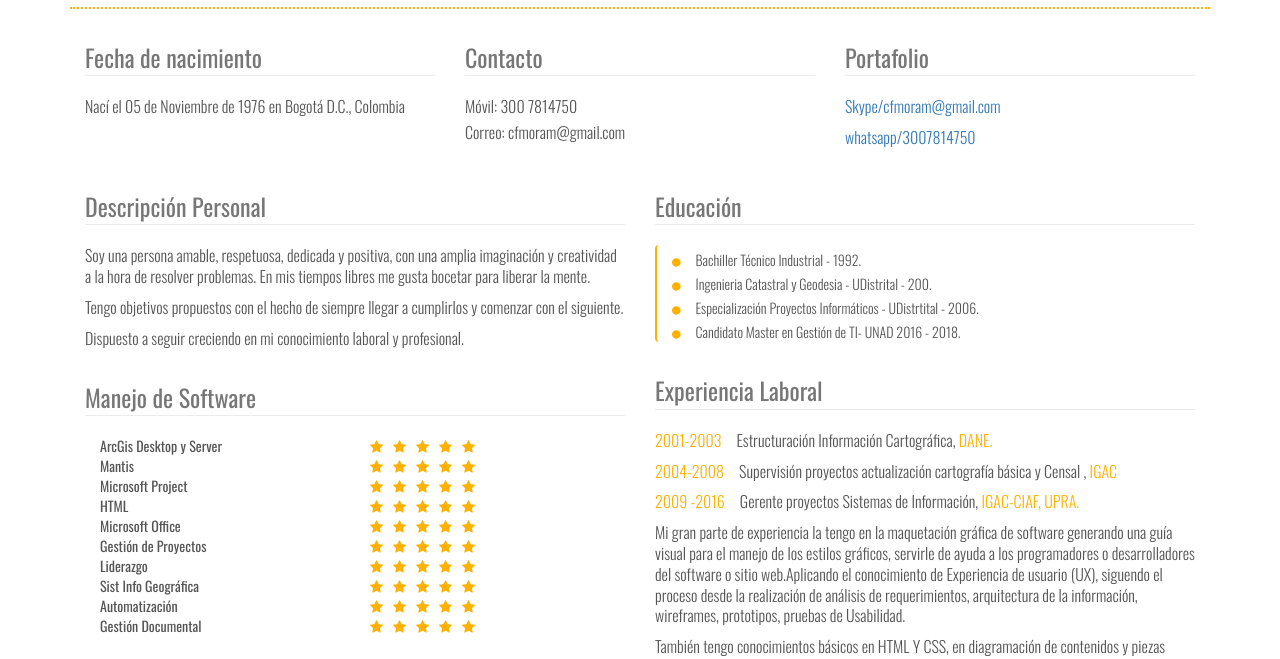
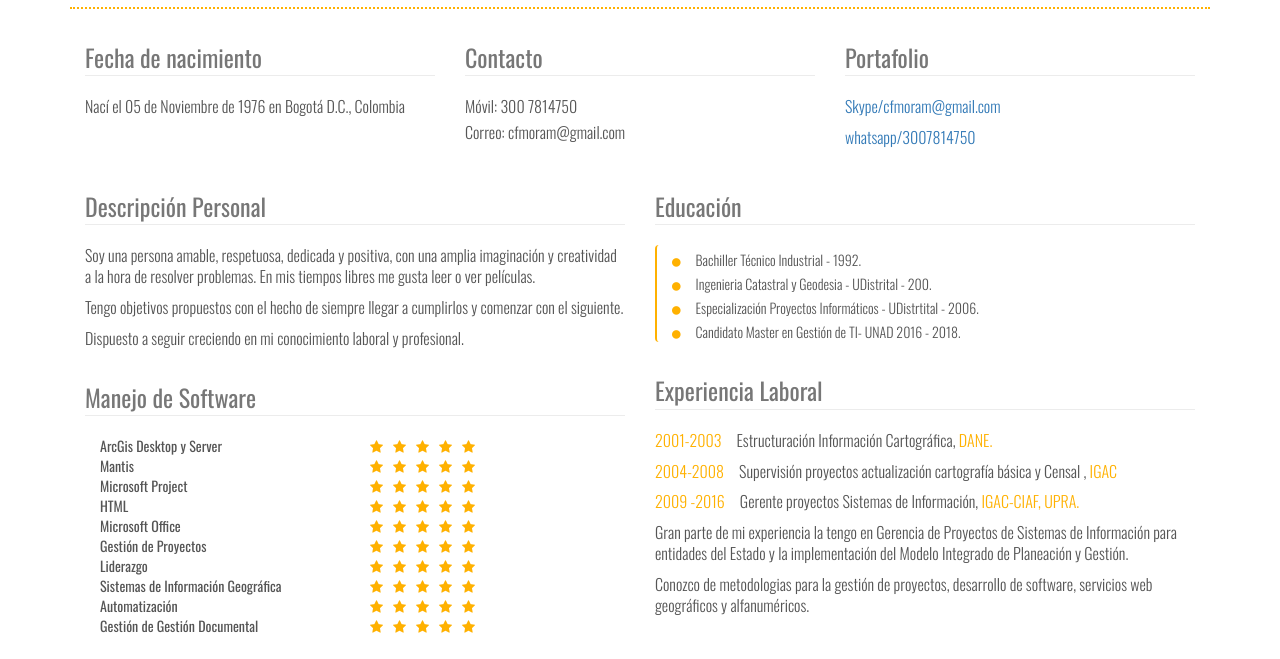
Before and after one commit to cfmoram/Pruebas, a plain HTML site: page index.html in a window 1280 px wide. Shown: the part 291-950 px from the top of the page. Drawn offline with nearby package versions, Linux system fonts and the light colour scheme.

Commit message:
Camibios HV
Cambios HV publicar

```diff
--- a/index.html
+++ b/index.html
@@ -53,7 +53,7 @@
 			<section>
 				<div class="col-sm-6">
 					<h3>Descripción Personal</h3>
-					<p>Soy una persona amable, respetuosa, dedicada y positiva, con una amplia imaginación y creatividad a la hora de resolver problemas. En mis tiempos libres me gusta bocetar para liberar la mente.</p>
+					<p>Soy una persona amable, respetuosa, dedicada y positiva, con una amplia imaginación y creatividad a la hora de resolver problemas. En mis tiempos libres me gusta leer o ver películas.</p>
 					<p>Tengo objetivos propuestos con el hecho de siempre llegar a cumplirlos y comenzar con el siguiente.</p>
 					<p>Dispuesto a seguir creciendo en mi conocimiento laboral y profesional.</p>
 					<h3>Manejo de Software</h3>
@@ -65,9 +65,9 @@
 						<li>Microsoft Office</li>
 						<li>Gestión de Proyectos</li>
 						<li>Liderazgo</li>
-						<li>Sist Info Geográfica</li></li>
+						<li>Sistemas de Información Geográfica</li></li>
 						<li>Automatización </li></li>
-						<li>Gestión Documental</li></li>
+						<li>Gestión de Gestión Documental</li></li>
 					</ul>
 					<ul class="col-xs-6 habilidades">
 						<li><i class="fa fa-star"></i><i class="fa fa-star"></i><i class="fa fa-star"></i><i class="fa fa-star"></i><i class="fa fa-star"></i></li>
@@ -95,8 +95,8 @@
 					<p><span class="experiencia">2001-2003</span>Estructuración Información Cartográfica,<span class="experiencia"> DANE.</span></p>
 					<p><span class="experiencia">2004-2008</span>Supervisión proyectos actualización cartografía básica y Censal , <span class="experiencia"> IGAC</span></p>
 					<p><span class="experiencia">2009 -2016</span>Gerente proyectos Sistemas de Información, <span class="experiencia">IGAC-CIAF, UPRA.</span></p>
-					<p>Mi gran parte de experiencia la tengo en la maquetación gráfica de software generando una guía visual para el manejo de los estilos gráficos, servirle de ayuda a los programadores o desarrolladores del software o sitio web.Aplicando el conocimiento de Experiencia de usuario (UX), siguendo el proceso desde la realización de análisis de requerimientos, arquitectura de la información, wireframes, prototipos, pruebas de Usabilidad.</p>
-					<p>También tengo conocimientos básicos en HTML Y CSS, en diagramación de contenidos y piezas publicitarias como mails, banner web, pautas impresas o digitales, manejando la identidad corporativa de la empresa, y creación de marca de productos o servicios.</p>
+					<p>Gran parte de mi experiencia la tengo en Gerencia de Proyectos de Sistemas de Información para entidades del Estado y la implementación del Modelo Integrado de Planeación y Gestión.</p>
+					<p>Conozco de metodologias para la gestión de proyectos, desarrollo de software, servicios web geográficos y alfanuméricos.</p>
 
 				</div>
 			</section>
```
